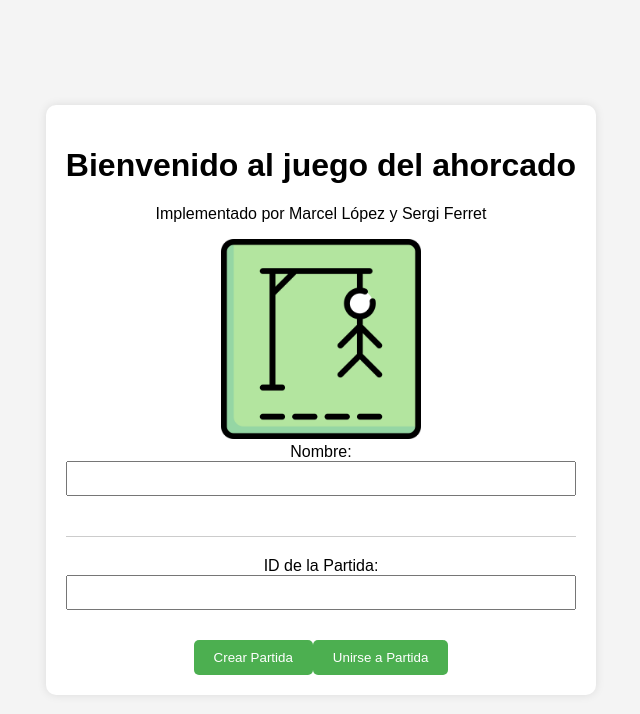
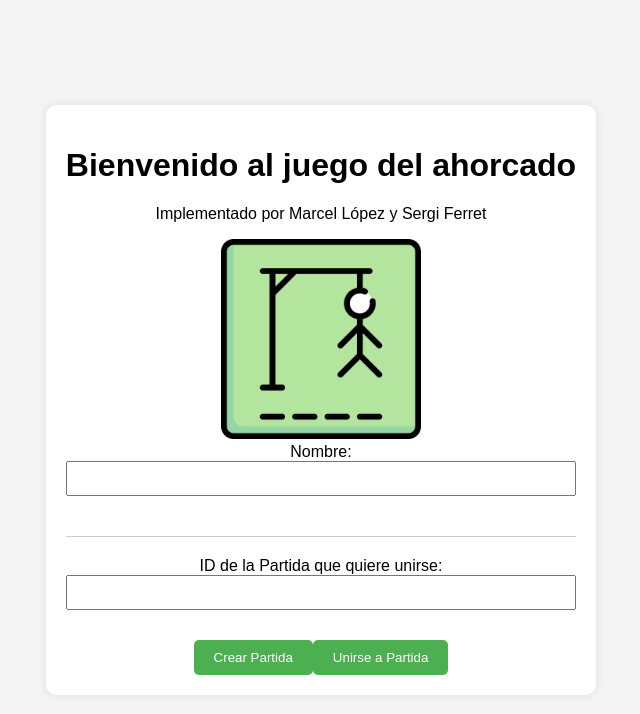
Before and after one commit to MarcelLopezLopez/Hangman, a React (Create React App) app in the folder frontend/: page / in a window 1280 px wide. Shown: the top 714 px of the page, without its empty margins (319-959 px from the left). Built offline with nearby package versions, Linux system fonts and the light colour scheme; no server answers.

Commit message:
Pequeño detalle lexico

```diff
--- a/frontend/src/Inicio.jsx
+++ b/frontend/src/Inicio.jsx
@@ -144,7 +144,7 @@ const Inicio = () => {
             </label>
             <hr />
             <label>
-              ID de la Partida:
+              ID de la Partida que quiere unirse:
               <input type="text" value={identificadorPartida} onChange={(e) => setIdentificadorPartida(e.target.value)} />
             </label>
             <button onClick={handleCrearPartida}>Crear Partida</button>
```
